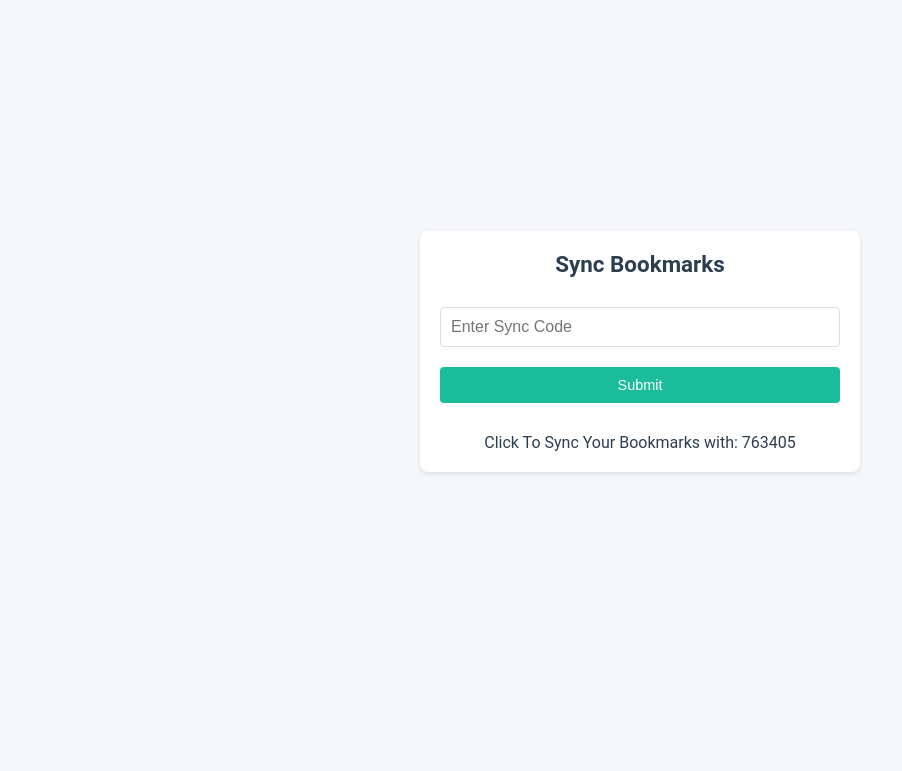
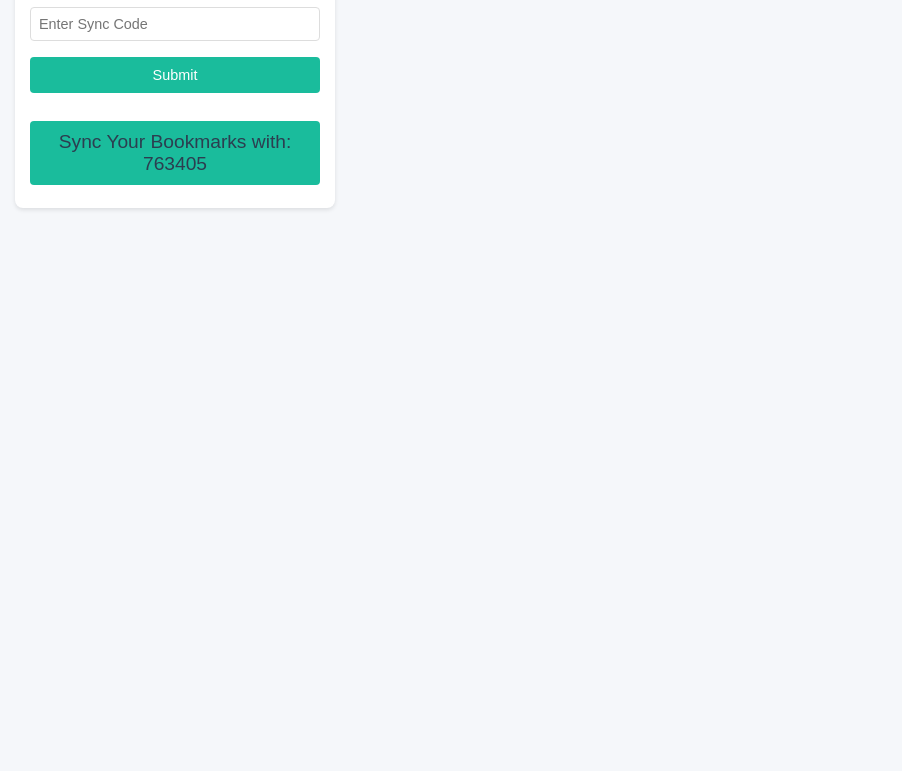
Before and after one commit to Jaivik22/Smart-Bookmark, a browser extension: page sync.html in a window 1280 px wide. Shown: the part 69-840 px from the top of the page, without its empty margins (0-902 px from the left). After the commit the page ends 800 px from the top, so only its background shows below. Drawn offline with Linux system fonts and the light colour scheme.

Commit message:
change in color and design of sync with code btn

```diff
--- a/sync.html
+++ b/sync.html
@@ -1,41 +1,36 @@
 <!DOCTYPE html>
 <html>
 <head>
-  <title>Sync Code</title>
+  <title>Sync Bookmarks</title>
   <style>
     body {
-      padding: 20px;
+      width: 320px;
+      padding: 15px;
       margin: 0;
       font-family: 'Roboto', Arial, sans-serif;
       background-color: #f5f7fa;
       color: #333;
-      display: flex;
-      justify-content: center;
-      align-items: center;
-      min-height: 100vh;
     }
     .container {
       background: white;
       border-radius: 8px;
-      padding: 20px;
+      padding: 15px;
       box-shadow: 0 2px 4px rgba(0,0,0,0.1);
-      width: 100%;
-      max-width: 400px;
       text-align: center;
     }
     h3 {
-      margin: 0 0 20px;
-      font-size: 1.4em;
+      margin: 0 0 15px;
+      font-size: 1.2em;
       color: #2c3e50;
     }
     input {
       width: 100%;
-      padding: 10px;
-      margin: 10px 0;
+      padding: 8px;
+      margin: 8px 0;
       border: 1px solid #ddd;
       border-radius: 4px;
       box-sizing: border-box;
-      font-size: 1em;
+      font-size: 0.9em;
       transition: border-color 0.2s;
     }
     input:focus {
@@ -52,7 +47,7 @@
       font-size: 0.9em;
       cursor: pointer;
       transition: background 0.2s, transform 0.1s;
-      margin: 10px 0;
+      margin: 8px 0;
     }
     button:hover {
       background: #16a085;
@@ -63,9 +58,14 @@
     }
     #codeDisplay {
       margin-top: 20px;
-      font-size: 1em;
+      font-size: 1.2em;
       color: #2c3e50;
-      word-break: break-all;
+      word-break: break-word;
+      cursor: pointer;
+      transition: color 0.2s;
+    }
+    #codeDisplay:hover {
+      color: #1abc9c;
     }
   </style>
 </head>
@@ -74,8 +74,7 @@
     <h3>Sync Bookmarks</h3>
     <input type="text" id="syncCode" placeholder="Enter Sync Code" aria-label="Sync Code">
     <button id="submitCode">Submit</button>
-    <!-- <button id="generateCode">Create New Sync Code</button> -->
-    <div id="codeDisplay"></div>
+    <button id="codeDisplay"></button>
   </div>
   <script src="sync.js"></script>
 </body>
--- a/sync.js
+++ b/sync.js
@@ -14,11 +14,11 @@ document.addEventListener('DOMContentLoaded', () => {
   function loadSyncCode() {
     browserAPI.storage.sync.get('syncCode', (data) => {
       if (data.syncCode) {
-        codeDisplay.textContent = `Click To Sync Your Bookmarks with: ${data.syncCode}`;
+        codeDisplay.textContent = `Sync Your Bookmarks with: ${data.syncCode}`;
       } else {
         const newCode = generateRandomCode();
         browserAPI.storage.sync.set({ syncCode: newCode }, () => {
-          codeDisplay.textContent = `Click To Sync Your Bookmarks with: ${newCode}`;
+          codeDisplay.textContent = `Sync Your Bookmarks with: ${newCode}`;
         });
       }
     });
```
Also changed, not shown: popup.html (+4 -4 lines).
